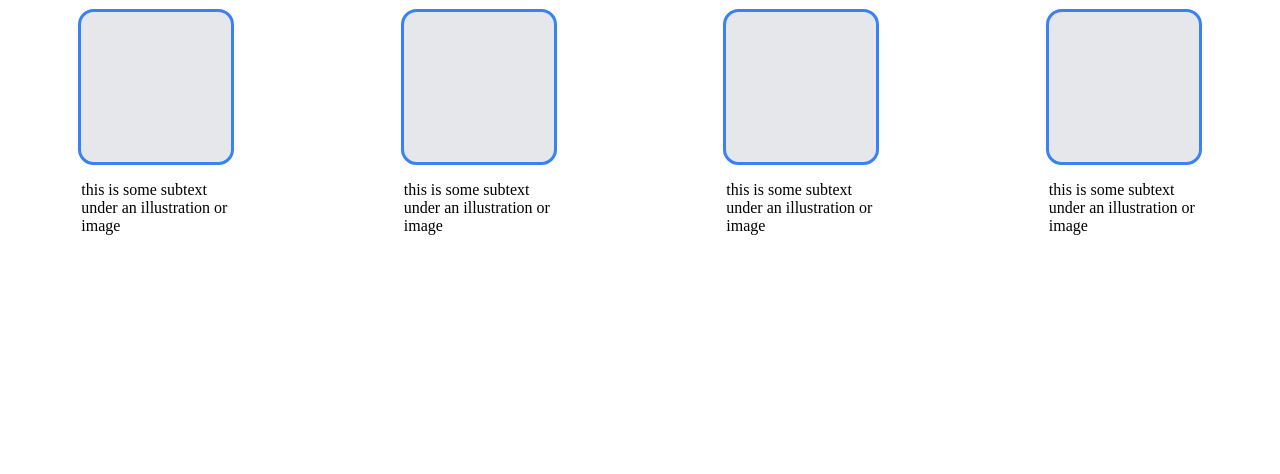
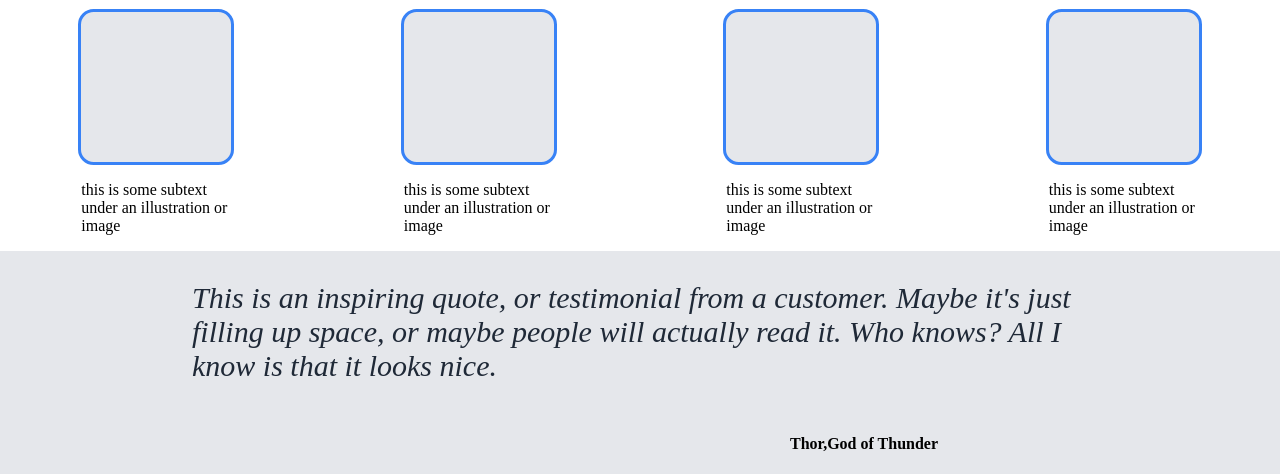
Before and after one commit to Chepayne96/landing-page, a plain HTML site: page index.html in a window 1280 px wide. Shown: the part 434-908 px from the top of the page. Before the commit the page ends 800 px from the top, so only its background shows below. Drawn offline with Linux system fonts and the light colour scheme.

Commit message:
Got the mid-body hero quote section content added and styled.

```diff
--- a/index.html
+++ b/index.html
@@ -44,5 +44,11 @@
             <p class="square-info">this is some subtext under an illustration or image</p>
         </div>
     </div>
+
+
+    <div class="mid-body">
+        <p class="quote">This is an inspiring quote, or testimonial from a customer. Maybe it's just filling up space, or maybe people will actually read it. Who knows? All I know is that it looks nice.</p>
+        <h4 class="quote-source">Thor,God of Thunder</h4>
+    </div>
 </body>
 </html>
--- a/style.css
+++ b/style.css
@@ -104,3 +104,24 @@ li {
 .top-body-info p {
     width: 150px;
 }
+
+
+.mid-body {
+    background-color: #e5e7eb;
+    display: flex;
+    flex-direction: column;
+    justify-content: center;
+    align-items: center;
+}
+
+.mid-body p {
+    width: 70%;
+    height: auto;
+    font-size: 30px;
+    font-style: italic;
+    color: #1f2937;
+}
+
+.mid-body h4 {
+    margin-left: 35%;
+}
```
